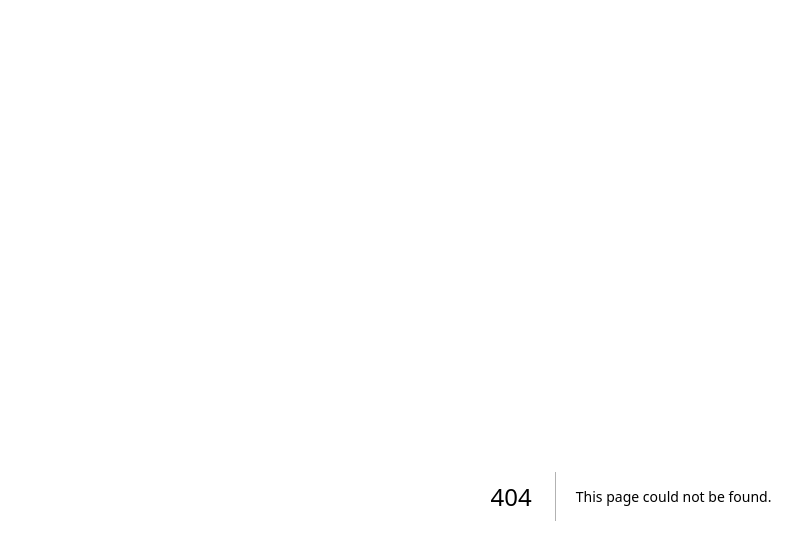
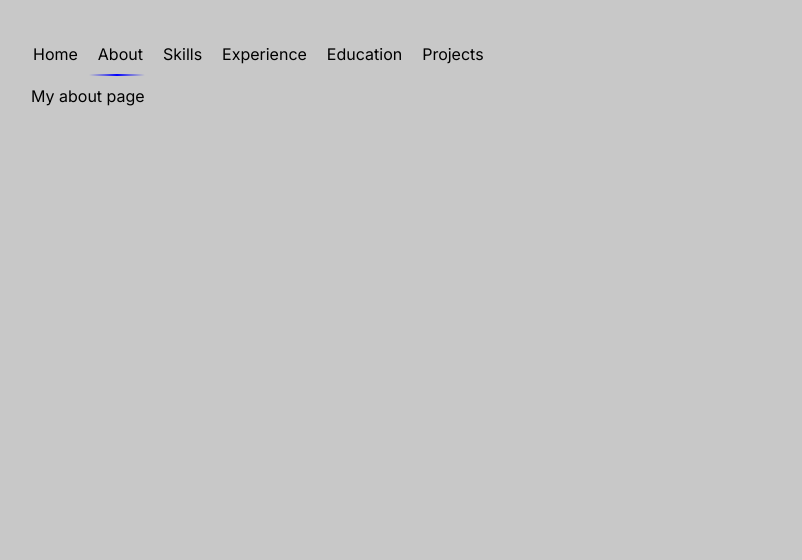
Before and after one commit to TheHenn17/portfolio-thomas-henningson, a Next.js app: page /about in a window 1280 px wide. Before the commit this address had no page. Shown: the top 560 px of the page, without its empty margins (9-811 px from the left). Built offline with nearby package versions, Linux system fonts and the light colour scheme.

Commit message:
added nav bar

```diff
--- /dev/null
+++ b/app/about/page.tsx
@@ -0,0 +1,11 @@
+"use client";
+
+import React from "react";
+
+const About: React.FC<{}> = ({}) => {
+  return (
+    <div>My about page</div>
+  );
+};
+
+export default About;
--- /dev/null
+++ b/app/components/Navbar.tsx
@@ -0,0 +1,86 @@
+"use client";
+
+import React, { useEffect, useState, useRef } from "react";
+import { useRouter, usePathname } from "next/navigation";
+
+interface NavItem {
+  name: string;
+  path: string;
+}
+
+const Navbar: React.FC = () => {
+  const router = useRouter();
+  const pathname = usePathname();
+  const sliderRef = useRef<HTMLDivElement>(null);
+  const [activeIndex, setActiveIndex] = useState(0);
+  const [isPortrait, setIsPortrait] = useState<boolean | null>(null);
+
+  const [navItems, setNavItems] = useState<NavItem[]>([
+    { name: "Home", path: "/" },
+    { name: "About", path: "/about" },
+    { name: "Skills", path: "/skills" },
+    { name: "Experience", path: "/experience" },
+    { name: "Education", path: "/education" },
+    { name: "Projects", path: "/projects" },
+  ]);
+
+  useEffect(() => {
+    const index = navItems.findIndex(item => item.path === pathname);
+    setActiveIndex(index);
+  }, [pathname, navItems]);
+
+  useEffect(() => {
+    const handleResize = () => {
+      setIsPortrait(window.innerHeight >= window.innerWidth);
+    };
+
+    // Set initial state
+    handleResize();
+
+    window.addEventListener('resize', handleResize);
+
+    // Cleanup the event listener on component unmount
+    return () => {
+      window.removeEventListener('resize', handleResize);
+    };
+  }, []);
+
+  useEffect(() => {
+    if (sliderRef.current && isPortrait !== null) {
+      const navbarElements = Array.from(sliderRef.current.parentElement?.children || []);
+      const activeElement = navbarElements[activeIndex] as HTMLElement;
+
+      if (activeElement) {
+        if (!isPortrait) {
+          sliderRef.current.style.transform = `translateX(${activeElement.offsetLeft}px)`;
+          sliderRef.current.style.width = `${activeElement.offsetWidth}px`;
+          sliderRef.current.style.height = `2px`;
+        } else {
+          sliderRef.current.style.transform = `translateY(${activeElement.offsetTop}px)`;
+          sliderRef.current.style.height = `${activeElement.offsetHeight}px`;
+          sliderRef.current.style.width = `2px`;
+        }
+      }
+    }
+  }, [activeIndex, isPortrait]);
+
+  return (
+    <div className="navbar">
+      {navItems.map((item, index) => (
+        <div
+          key={item.path}
+          className={`navbar-element ${activeIndex === index ? 'active' : ''}`}
+          onClick={() => {
+            router.push(item.path);
+            setActiveIndex(index);
+          }}
+        >
+          {item.name}
+        </div>
+      ))}
+      <div className="navbar-slider" ref={sliderRef}></div>
+    </div>
+  );
+};
+
+export default Navbar;
--- /dev/null
+++ b/app/education/page.tsx
@@ -0,0 +1,11 @@
+"use client";
+
+import React from "react";
+
+const Education: React.FC<{}> = ({}) => {
+  return (
+    <div>My education page</div>
+  );
+};
+
+export default Education;
--- /dev/null
+++ b/app/experience/page.tsx
@@ -0,0 +1,11 @@
+"use client";
+
+import React from "react";
+
+const Experience: React.FC<{}> = ({}) => {
+  return (
+    <div>My experience page</div>
+  );
+};
+
+export default Experience;
--- a/app/globals.css
+++ b/app/globals.css
@@ -24,3 +24,62 @@ body {
     text-wrap: balance;
   }
 }
+
+/* Basic styles for navbar */
+.navbar {
+  display: flex;
+  position: relative;
+  width: 100%;
+}
+
+.navbar-element {
+  display: flex;
+  text-align: left;
+  cursor: pointer;
+  position: relative;
+  padding: 10px; /* Adjust as needed */
+}
+
+.navbar-element:hover {
+  color: rgb(0, 0, 255); /* Adjust to the desired hover color */
+}
+
+.navbar-slider {
+  position: absolute;
+  bottom: 0;
+  left: 0;
+  height: 2px; /* Adjust height as needed */
+  background: linear-gradient(to right, transparent 5%, rgba(0, 0, 255, 0.5) 30%, rgba(0, 0, 255, 1) 50%, rgba(0, 0, 255, 0.5) 70%, transparent 95%);
+  transition: transform 0.3s ease, width 0.3s ease; /* Smooth transitions */
+}
+
+@media (orientation: portrait) {
+    /* Basic styles for navbar */
+  .navbar {
+    display: flex;
+    flex-direction: column;
+    position: relative;
+    width: fit-content; /* Adjust width as needed */
+    height: auto; /* Full height */
+  }
+  .navbar-element {
+    display: flex;
+    align-items: center;
+    cursor: pointer;
+    padding: 10px; /* Adjust as needed */
+    position: relative;
+  }
+
+  .navbar-element:hover {
+    color: rgb(0, 0, 255); /* Adjust to the desired hover color */
+  }
+
+  .navbar-slider {
+    position: absolute;
+    left: 0;
+    top: 0;
+    width: 2px; /* Adjust width as needed */
+    background: linear-gradient(to bottom, transparent 5%, rgba(0, 0, 255, 0.5) 30%, rgba(0, 0, 255, 1) 50%, rgba(0, 0, 255, 0.5) 70%, transparent 95%);
+    transition: transform 0.3s ease, height 0.3s ease; /* Smooth transitions */
+  }
+}
--- a/app/layout.tsx
+++ b/app/layout.tsx
@@ -1,6 +1,7 @@
 import type { Metadata } from "next";
 import { Inter } from "next/font/google";
 import "./globals.css";
+import Navbar from "./components/Navbar";
 
 const inter = Inter({ subsets: ["latin"] });
 
@@ -17,9 +18,12 @@ export default function RootLayout({
   return (
     <html lang="en">
       <body className={inter.className}>
-        <main className="flex min-h-screen flex-col items-center justify-between p-24">
-          {children}
-        </main>
+        <div className="flex landscape:flex-col min-h-screen p-8">
+          <Navbar />
+          <main className="flex-grow mt-2 ml-2">
+            {children}
+          </main>
+        </div>
       </body>
     </html>
   );
--- a/app/page.tsx
+++ b/app/page.tsx
@@ -1,7 +1,11 @@
-export default function Home() {
+"use client";
+
+import React from "react";
+
+const Home: React.FC<{}> = ({}) => {
   return (
-    <div className="flex items-center justify-center flex-grow">
-      Hello and Welcome to my Website.
-    </div>
+    <div>My home page</div>
   );
-}
+};
+
+export default Home;
--- /dev/null
+++ b/app/projects/page.tsx
@@ -0,0 +1,11 @@
+"use client";
+
+import React from "react";
+
+const Projects: React.FC<{}> = ({}) => {
+  return (
+    <div>My projects page</div>
+  );
+};
+
+export default Projects;
--- /dev/null
+++ b/app/skills/page.tsx
@@ -0,0 +1,11 @@
+"use client";
+
+import React from "react";
+
+const Skills: React.FC<{}> = ({}) => {
+  return (
+    <div>My skills page</div>
+  );
+};
+
+export default Skills;
--- a/next.config.mjs
+++ b/next.config.mjs
@@ -1,7 +1,7 @@
 /** @type {import('next').NextConfig} */
 const nextConfig = {
-    basePath: "/portfolio-thomas-henningson",
-    output: "export",  // <=== enables static exports
+    basePath: process.env.NODE_ENV === 'development' ? '' : '/portfolio-thomas-henningson',
+    output: 'export', // enables static exports
     reactStrictMode: true,
 };
 
```
